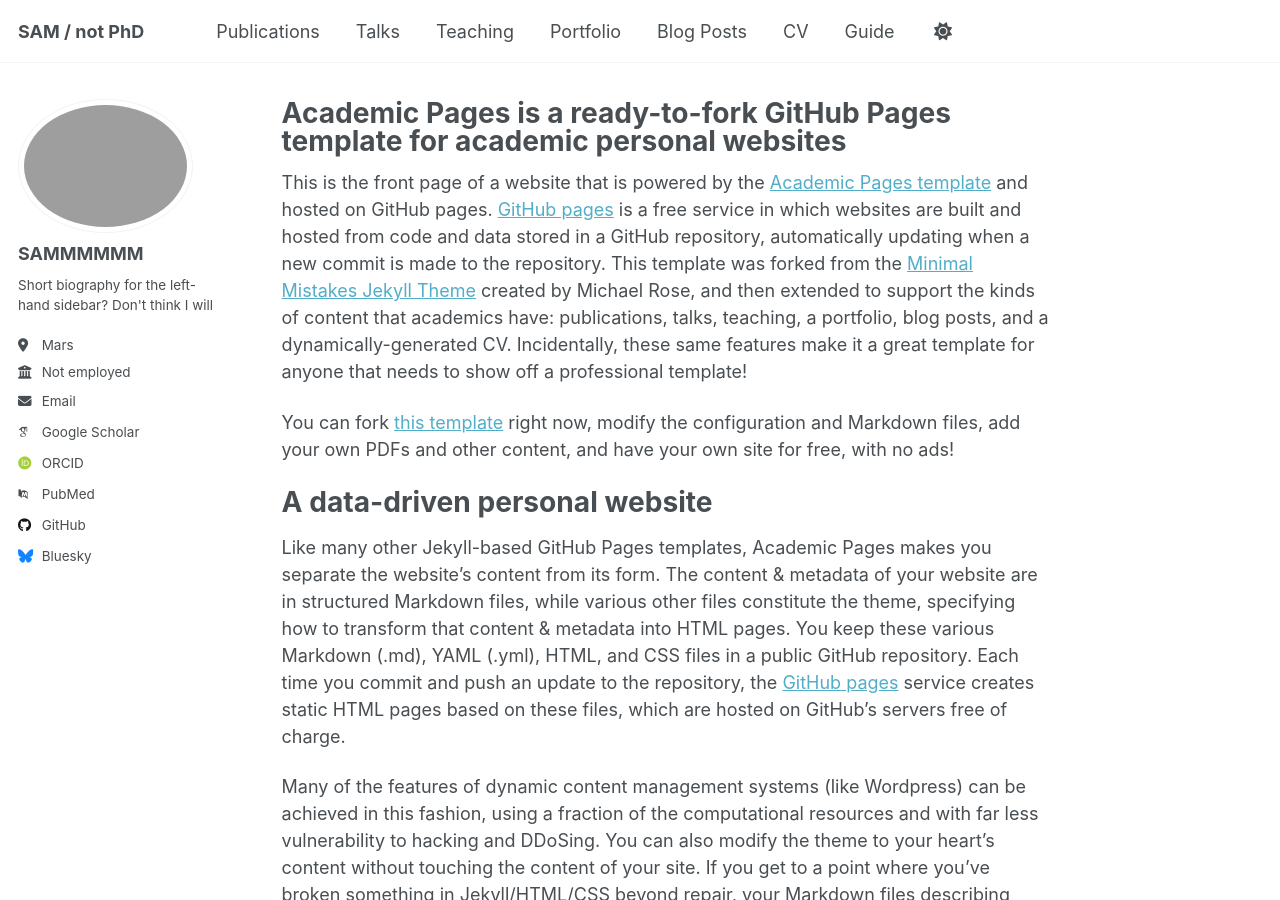
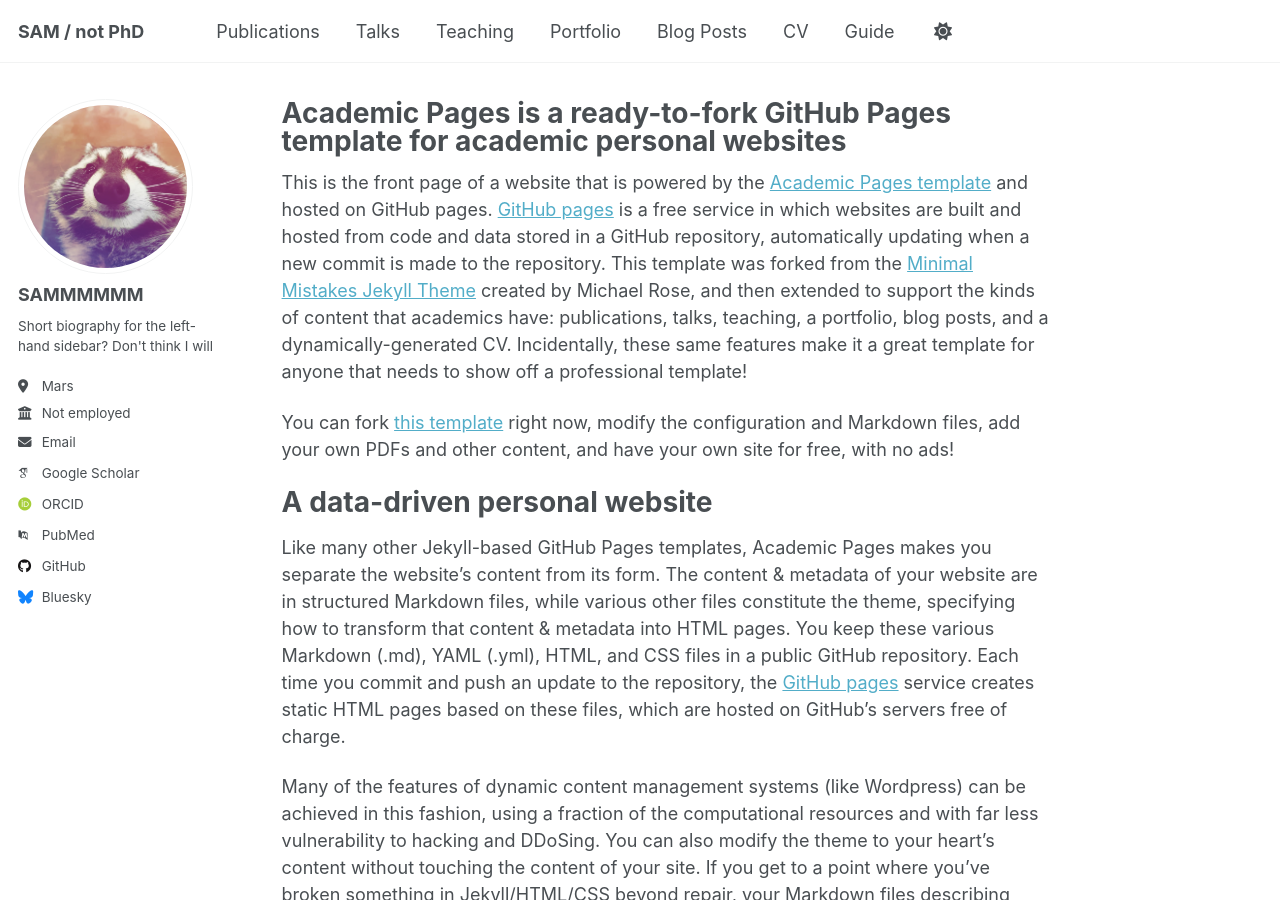
Before and after one commit to stello2004/CIERA_REU, a Jekyll site: the page built from _pages/about.md, in a window 1280 px wide and 900 px high. Built offline with Jekyll 4.4.1, drawn with Linux system fonts in a browser that asks for light colours; some web fonts are replaced; a script that is not in the unit is left out.

Commit message:
Update _config.yml

```diff
--- a/_config.yml
+++ b/_config.yml
@@ -22,7 +22,7 @@ repository               : "academicpages/academicpages.github.io"
 #               Additional customization can be done by editing /_includes/author-profile.html
 author:
   # Biographic information
-  avatar           : "my pfp.png"
+  avatar           : "mypfp.png"
   name             : "SAMMMMMM"
   pronouns         : # example: "she/her"
   bio              : "Short biography for the left-hand sidebar? Don't think I will"
```
